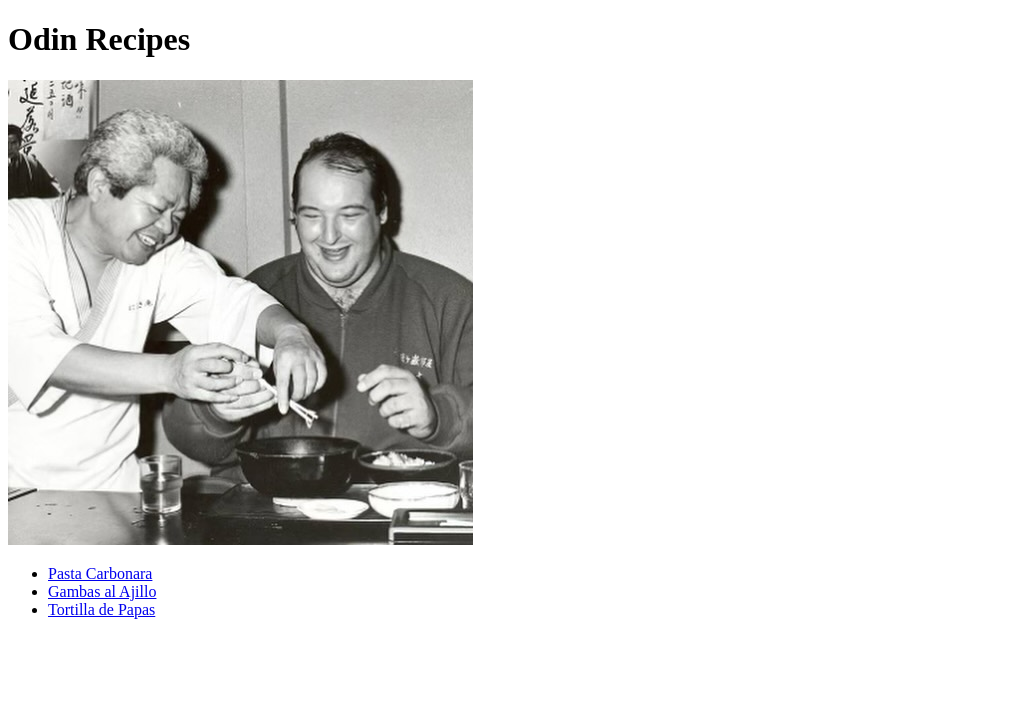
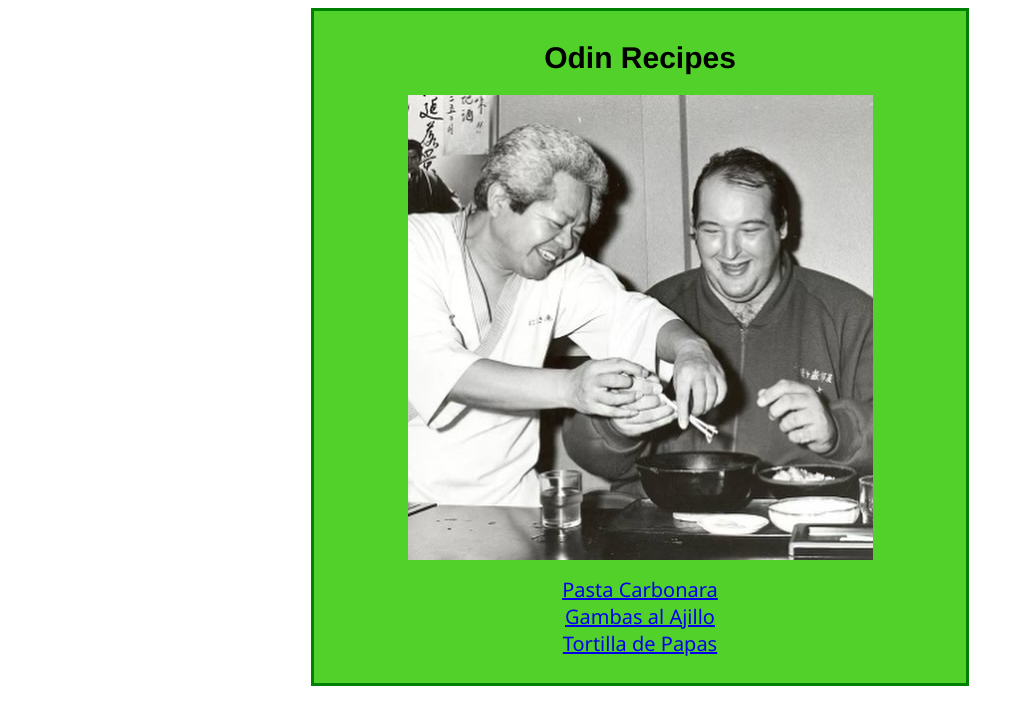
Before and after one commit to suzukiven0m/odin-recipes, a plain HTML site: page index.html in a window 1280 px wide. Shown: the whole page, without its empty margins (0-1024 px from the left). Drawn offline with Linux system fonts and the light colour scheme.

Commit message:
feat: added basic css

```diff
--- a/index.html
+++ b/index.html
@@ -3,15 +3,18 @@
 <head>
     <meta charset="UTF-8">
     <meta name="viewport" content="width=device-width, initial-scale=1.0">
+    <link rel="stylesheet" href="style.css">
     <title>Recipes</title>
 </head>
 <body>
-    <h1>Odin Recipes</h1>
-    <img src="images/sumo_eating.jpg" alt="Guy Eating">
-    <ul>
-        <li><a href="recipes/pasta_carbonara.html">Pasta Carbonara</a></li>
-        <li><a href="recipes/gambas_ajillo.html">Gambas al Ajillo</a></li>
-        <li><a href="recipes/tortilla_papas.html">Tortilla de Papas</a></li>
-    </ul>
+    <div class="center">
+        <h1 class="title">Odin Recipes</h1>
+        <img src="images/sumo_eating.jpg" alt="Guy Eating" class="img">
+        <ul class="list">
+            <li><a href="recipes/pasta_carbonara.html">Pasta Carbonara</a></li>
+            <li><a href="recipes/gambas_ajillo.html">Gambas al Ajillo</a></li>
+            <li><a href="recipes/tortilla_papas.html">Tortilla de Papas</a></li>
+        </ul>
+    </div>
 </body>
 </html>
--- /dev/null
+++ b/style.css
@@ -0,0 +1,27 @@
+.center {
+  margin: auto;
+  width: 50%;
+  border: 3px solid green;
+  padding: 10px;
+  text-align: center;
+  background-color: rgb(81, 209, 42);
+}
+.center h1 {
+    font-family: 'Franklin Gothic Medium', 'Arial Narrow', Arial, sans-serif;
+    font-size: 30px;
+}
+.center img {
+    display: block;
+    margin: 0 auto; /* Center image */
+}
+.center ul {
+    list-style: none; /* Remove default list styling */
+    padding: 0;
+  }
+
+.center ul li {
+    display: block;
+    text-align: center;
+    font-family: 'Segoe UI', Tahoma, Geneva, Verdana, sans-serif;
+    font-size: 20px;
+  }
```
